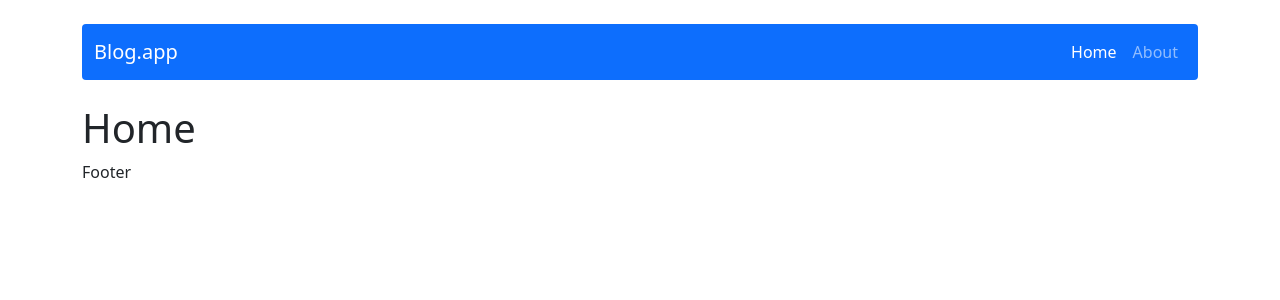
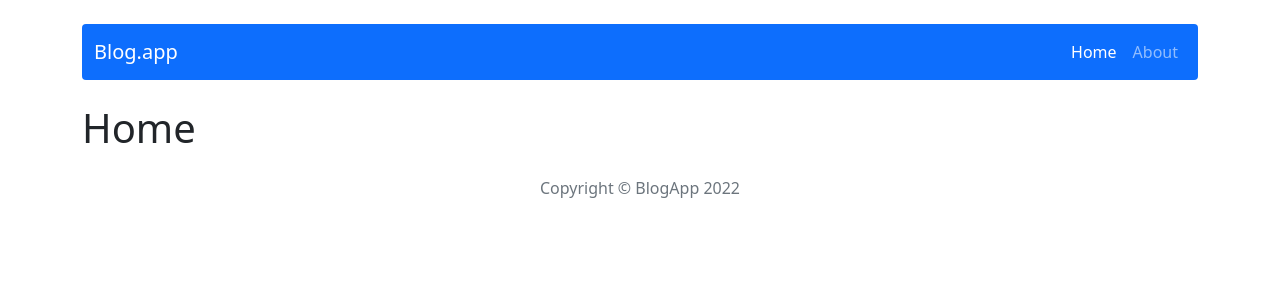
Before and after one commit to kondzio3002/blog-app, a React (Create React App) app: page / in a window 1280 px wide. Shown: the top 300 px of the page. Built offline with nearby package versions, Linux system fonts and the light colour scheme.

Commit message:
Add Footer

```diff
--- a/src/components/views/Footer/Footer.js
+++ b/src/components/views/Footer/Footer.js
@@ -1,8 +1,8 @@
 const Footer = () => {
   return (
-    <>
-    <p>Footer</p>
-    </>
+    <div className="text-center text-muted mt-4 mb-4">
+      <p>Copyright © BlogApp 2022</p>
+    </div>
   );
 };
 
```
